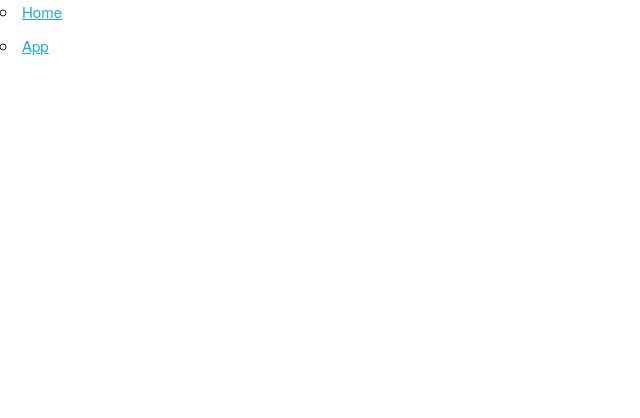
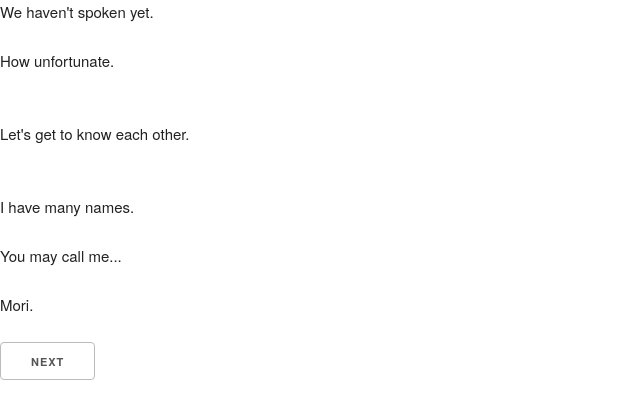
Before and after one commit to dhkaneda/mori.io, a React app: page /live in a window 1280 px wide. Shown: the top 418 px of the page, without its empty margins (0-640 px from the left). Built offline with nearby package versions, Linux system fonts and the light colour scheme; the HTML template or start-up script is replaced by a standard one.

Commit message:
Hardcode terms

```diff
--- a/client/src/components/Home.jsx
+++ b/client/src/components/Home.jsx
@@ -1,8 +1,11 @@
 import React from 'react';
+import { Link } from 'react-router-dom';
 
 const Home = () => (
   <div>
-    Home
+    <h1>memento mori.</h1>
+    <h3>Remember you will die.</h3>
+    <Link to="/live">Live.</Link>
   </div>
 );
 
--- /dev/null
+++ b/client/src/components/Live.jsx
@@ -0,0 +1,30 @@
+import React, { Component } from 'react';
+import Terms from './Terms';
+
+class Live extends Component {
+  constructor() {
+    super();
+    this.state = {
+      currentStep: 0,
+    };
+
+    this.handleNext = this.handleNext.bind(this);
+  }
+
+  handleNext() {
+    let { currentStep } = this.state;
+    this.setState({ currentStep: currentStep += 1 });
+  }
+
+  render() {
+    const { currentStep } = this.state;
+
+    return (
+      <div>
+        <Terms display={currentStep} handleNext={this.handleNext} />
+      </div>
+    );
+  }
+}
+
+export default Live;
--- /dev/null
+++ b/client/src/components/Terms.jsx
@@ -0,0 +1,85 @@
+import React from 'react';
+import _ from 'lodash';
+
+const Terms = ({ display, handleNext }) => {
+  let termDisplay;
+  const range = _.range(100);
+
+  switch (display) {
+    case 0:
+      termDisplay = (
+        <div>
+          <p>We haven&apos;t spoken yet.</p>
+          <p>How unfortunate.</p>
+          <br />
+          <p>Let&apos;s get to know each other.</p>
+          <br />
+          <p>I have many names.</p>
+          <p>You may call me...</p>
+          <p>Mori.</p>
+        </div>
+      );
+      break;
+    case 1:
+      termDisplay = (
+        <div>
+          <p>I have many forms.</p>
+          <p>How would you like me to appear to you?</p>
+          <p>He, or She?</p>
+          <br />
+        </div>
+      );
+      break;
+    case 2:
+      termDisplay = (
+        <div>
+          <p>Excellent.</p>
+          <p>Now please tell me about yoursef.</p>
+          <form>
+            <label htmlFor="email">
+              Email:
+              <input type="email" name="email" id="email" />
+            </label>
+            <label htmlFor="username">
+              Username:
+              <input type="text" name="username" id="username" />
+            </label>
+            <label htmlFor="password">
+              Password:
+              <input type="text" name="password" id="password" />
+            </label>
+          </form>
+          <br />
+        </div>
+      );
+      break;
+    case 3:
+      termDisplay = (
+        <div>
+          <p>I can see that you are currently</p>
+          <form>
+            <select>
+              {
+              range.map((num) => <option value={`${num}`}>{num}</option>)
+              }
+            </select>
+            <p>and residing in</p>
+            <select>
+              <option value="United States">United States</option>
+            </select>
+          </form>
+        </div>
+      );
+      break;
+    default:
+      termDisplay = <div>Default</div>;
+  }
+  return (
+    <div>
+      {termDisplay}
+      <button type="button" onClick={handleNext}>Next</button>
+    </div>
+  );
+};
+
+export default Terms;
--- a/client/src/components/app.jsx
+++ /dev/null
@@ -1,20 +0,0 @@
-import React, { Component } from 'react';
-
-class App extends Component {
-  constructor() {
-    super();
-    this.state = {
-
-    };
-  }
-
-  render() {
-    return (
-      <div>
-        App Test
-      </div>
-    );
-  }
-}
-
-export default App;
--- a/client/src/index.jsx
+++ b/client/src/index.jsx
@@ -1,24 +1,16 @@
 import React from 'react';
 import ReactDOM from 'react-dom';
-import { Route, Link, BrowserRouter as Router } from 'react-router-dom';
+import { Route, BrowserRouter as Router } from 'react-router-dom';
 import Home from './components/Home';
-import App from './components/App';
+import Live from './components/Live';
 import './styles/normalize.css';
 import './styles/skeleton.css';
 
 const routing = (
   <Router>
     <div>
-      <ul>
-        <li>
-          <Link to="/">Home</Link>
-        </li>
-        <li>
-          <Link to="/App">App</Link>
-        </li>
-      </ul>
       <Route exact path="/" component={Home} />
-      <Route path="/app" component={App} />
+      <Route path="/live" component={Live} />
     </div>
   </Router>
 );
```
Also changed, not shown: .eslintrc.js.
